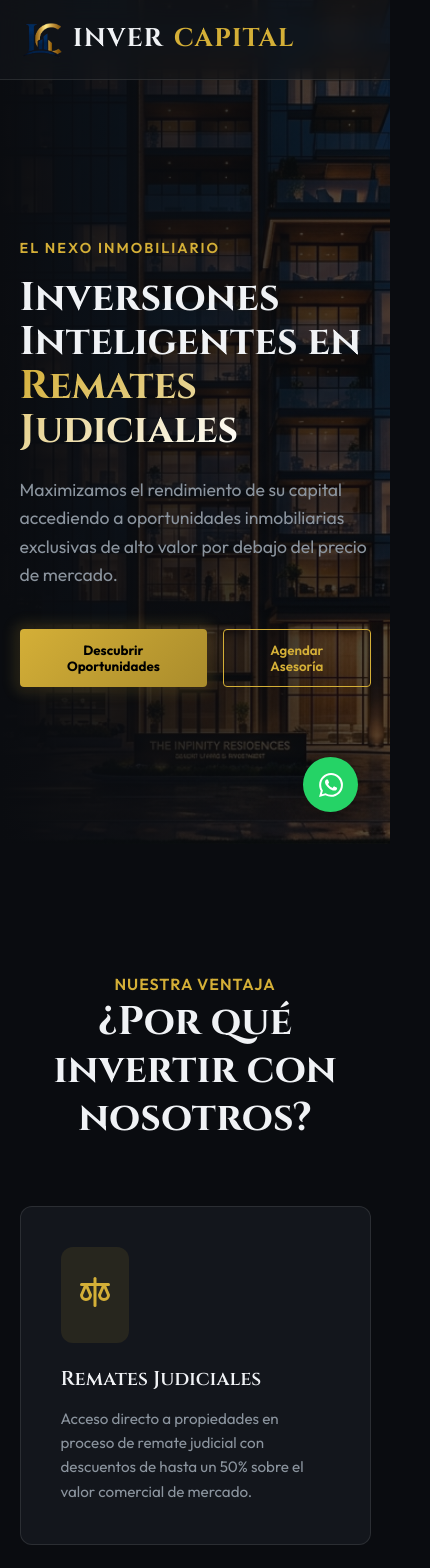
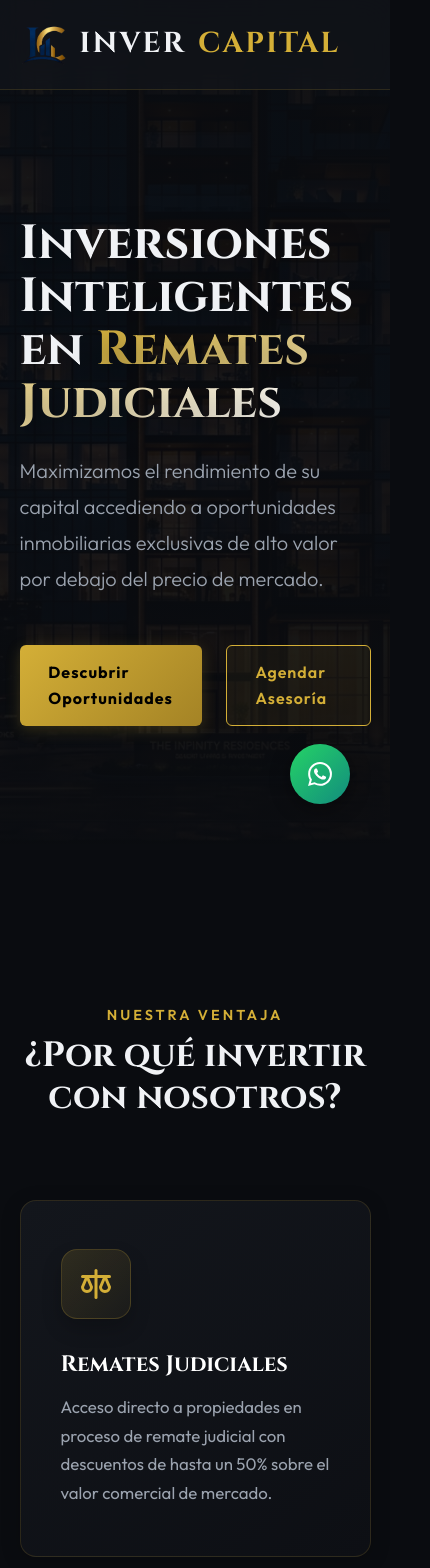
Before and after one commit to InverCapital/invercapital.pe, a React (Vite) app: page / in a window 390 px wide. Shown: the top 1568 px of the page, 430 px wide, since content can reach past the window. Built offline with nearby package versions, Linux system fonts and the light colour scheme.

Commit message:
Enhance SEO, upgrade CSS to luxury premium, and fix buttons

```diff
--- a/src/App.jsx
+++ b/src/App.jsx
@@ -23,14 +23,13 @@ function App() {
         </div>
         <div className="hero-overlay"></div>
         <div className="hero-content fade-in">
-          <span className="hero-tag">El Nexo Inmobiliario</span>
           <h1 className="hero-title">Inversiones Inteligentes en <span>Remates Judiciales</span></h1>
           <p className="hero-desc">
             Maximizamos el rendimiento de su capital accediendo a oportunidades inmobiliarias exclusivas de alto valor por debajo del precio de mercado.
           </p>
           <div className="hero-actions">
-            <button className="btn-primary">Descubrir Oportunidades</button>
-            <button className="btn-outline">Agendar Asesoría</button>
+            <a href="#casos" className="btn-primary" style={{ display: 'inline-flex', alignItems: 'center', justifyContent: 'center', textDecoration: 'none' }}>Descubrir Oportunidades</a>
+            <a href="#contacto" className="btn-outline" style={{ display: 'inline-flex', alignItems: 'center', justifyContent: 'center', textDecoration: 'none' }}>Agendar Asesoría</a>
           </div>
         </div>
       </section>
--- a/src/index.css
+++ b/src/index.css
@@ -1,13 +1,15 @@
 :root {
   --bg-dark: #0a0c10;
   --bg-panel: #13161c;
+  --bg-panel-light: #1c212a;
   --text-main: #f0f2f5;
-  --text-muted: #8b949e;
+  --text-muted: #9ba3af;
   --accent-gold: #d4af37;
   --accent-gold-hover: #f1c40f;
   --accent-cyan: #00e5ff;
-  --border-color: rgba(255, 255, 255, 0.1);
-  --glass-bg: rgba(19, 22, 28, 0.6);
+  --border-color: rgba(212, 175, 55, 0.15);
+  --border-light: rgba(255, 255, 255, 0.05);
+  --glass-bg: rgba(19, 22, 28, 0.65);
 }
 
 * {
@@ -36,7 +38,7 @@ h1, h2, h3, h4, h5, h6 {
 
 /* Animations */
 @keyframes fadeIn {
-  from { opacity: 0; transform: translateY(20px); }
+  from { opacity: 0; transform: translateY(30px); }
   to { opacity: 1; transform: translateY(0); }
 }
 
@@ -46,8 +48,14 @@ h1, h2, h3, h4, h5, h6 {
   100% { box-shadow: 0 0 0 0 rgba(212, 175, 55, 0); }
 }
 
+@keyframes floatAnim {
+  0% { transform: translateY(0); }
+  50% { transform: translateY(-10px); }
+  100% { transform: translateY(0); }
+}
+
 .fade-in {
-  animation: fadeIn 0.8s ease-out forwards;
+  animation: fadeIn 1s cubic-bezier(0.16, 1, 0.3, 1) forwards;
 }
 
 /* Navbar */
@@ -56,13 +64,14 @@ h1, h2, h3, h4, h5, h6 {
   top: 0;
   left: 0;
   right: 0;
-  height: 80px;
+  height: 90px;
   display: flex;
   justify-content: space-between;
   align-items: center;
   padding: 0 5%;
   background: var(--glass-bg);
-  backdrop-filter: blur(12px);
+  backdrop-filter: blur(16px);
+  -webkit-backdrop-filter: blur(16px);
   border-bottom: 1px solid var(--border-color);
   z-index: 1000;
   transition: all 0.3s ease;
@@ -71,23 +80,23 @@ h1, h2, h3, h4, h5, h6 {
 .logo {
   text-decoration: none;
   font-family: 'Cinzel', serif;
-  font-size: 1.6rem;
+  font-size: 1.8rem;
   font-weight: 800;
   color: var(--text-main);
-  letter-spacing: 1px;
+  letter-spacing: 2px;
   display: flex;
   align-items: center;
-  gap: 10px;
+  gap: 12px;
 }
 
 .logo-icon {
-  height: 38px;
+  height: 42px;
   width: auto;
-  transition: transform 0.3s ease;
+  transition: transform 0.4s cubic-bezier(0.16, 1, 0.3, 1);
 }
 
 .logo:hover .logo-icon {
-  transform: scale(1.05);
+  transform: scale(1.1) rotate(5deg);
 }
 
 .logo span {
@@ -96,15 +105,32 @@ h1, h2, h3, h4, h5, h6 {
 
 .nav-links {
   display: flex;
-  gap: 2rem;
+  gap: 2.5rem;
 }
 
 .nav-links a {
   color: var(--text-main);
   text-decoration: none;
-  font-weight: 500;
-  font-size: 0.95rem;
+  font-weight: 400;
+  font-size: 1rem;
+  letter-spacing: 0.5px;
   transition: color 0.3s ease;
+  position: relative;
+}
+
+.nav-links a::after {
+  content: '';
+  position: absolute;
+  width: 0;
+  height: 2px;
+  bottom: -4px;
+  left: 0;
+  background-color: var(--accent-gold);
+  transition: width 0.3s ease;
+}
+
+.nav-links a:hover::after {
+  width: 100%;
 }
 
 .nav-links a:hover {
@@ -112,38 +138,43 @@ h1, h2, h3, h4, h5, h6 {
 }
 
 .btn-primary {
-  background: linear-gradient(135deg, var(--accent-gold) 0%, #aa8c2c 100%);
+  background: linear-gradient(135deg, var(--accent-gold) 0%, #a48325 100%);
   color: #000;
-  padding: 0.75rem 1.5rem;
+  padding: 0.85rem 1.8rem;
   border: none;
-  border-radius: 4px;
+  border-radius: 6px;
   font-weight: 700;
   font-family: 'Outfit', sans-serif;
+  letter-spacing: 1px;
   cursor: pointer;
-  transition: transform 0.3s ease, box-shadow 0.3s ease;
-  animation: pulseGlow 3s infinite;
+  transition: transform 0.3s ease, box-shadow 0.3s ease, background 0.3s ease;
+  box-shadow: 0 4px 15px rgba(212, 175, 55, 0.2);
 }
 
 .btn-primary:hover {
-  transform: translateY(-2px);
-  box-shadow: 0 8px 20px rgba(212, 175, 55, 0.3);
+  transform: translateY(-3px);
+  box-shadow: 0 10px 25px rgba(212, 175, 55, 0.4);
+  background: linear-gradient(135deg, #f1c40f 0%, var(--accent-gold) 100%);
 }
 
 .btn-outline {
-  background: transparent;
+  background: rgba(212, 175, 55, 0.05);
   color: var(--accent-gold);
   border: 1px solid var(--accent-gold);
-  padding: 0.75rem 1.5rem;
-  border-radius: 4px;
+  padding: 0.85rem 1.8rem;
+  border-radius: 6px;
   font-weight: 600;
   font-family: 'Outfit', sans-serif;
+  letter-spacing: 1px;
   cursor: pointer;
+  backdrop-filter: blur(4px);
   transition: all 0.3s ease;
 }
 
 .btn-outline:hover {
-  background: rgba(212, 175, 55, 0.1);
-  box-shadow: 0 0 15px rgba(212, 175, 55, 0.2);
+  background: rgba(212, 175, 55, 0.15);
+  box-shadow: 0 0 20px rgba(212, 175, 55, 0.3);
+  transform: translateY(-2px);
 }
 
 /* Hero Section */
@@ -169,7 +200,8 @@ h1, h2, h3, h4, h5, h6 {
   width: 100%;
   height: 100%;
   object-fit: cover;
-  opacity: 0.4;
+  opacity: 0.5;
+  filter: contrast(1.1) brightness(0.9);
 }
 
 .hero-overlay {
@@ -178,32 +210,23 @@ h1, h2, h3, h4, h5, h6 {
   left: 0;
   width: 100%;
   height: 100%;
-  background: linear-gradient(to right, rgba(10, 12, 16, 1) 0%, rgba(10, 12, 16, 0.6) 50%, rgba(10, 12, 16, 0.2) 100%);
+  background: radial-gradient(circle at 30% 50%, rgba(10, 12, 16, 0.8) 0%, rgba(10, 12, 16, 0.95) 100%);
   z-index: 1;
 }
 
 .hero-content {
   position: relative;
   z-index: 2;
-  max-width: 650px;
-  padding-top: 80px;
-}
-
-.hero-tag {
-  color: var(--accent-gold);
-  font-weight: 600;
-  font-size: 0.9rem;
-  letter-spacing: 2px;
-  text-transform: uppercase;
-  margin-bottom: 1rem;
-  display: block;
+  max-width: 700px;
+  padding-top: 100px;
 }
 
 .hero-title {
-  font-size: 3.5rem;
+  font-size: 4rem;
   font-weight: 800;
   line-height: 1.1;
   margin-bottom: 1.5rem;
+  text-shadow: 0 10px 30px rgba(0,0,0,0.5);
 }
 
 .hero-title span {
@@ -213,30 +236,32 @@ h1, h2, h3, h4, h5, h6 {
 }
 
 .hero-desc {
-  font-size: 1.1rem;
+  font-size: 1.25rem;
   color: var(--text-muted);
-  margin-bottom: 2.5rem;
+  margin-bottom: 3rem;
+  font-weight: 300;
+  line-height: 1.8;
 }
 
 .hero-actions {
   display: flex;
-  gap: 1rem;
+  gap: 1.5rem;
 }
 
 /* Features Section */
 .features {
-  padding: 8rem 5%;
+  padding: 10rem 5%;
   background: var(--bg-dark);
   position: relative;
 }
 
 .section-header {
   text-align: center;
-  margin-bottom: 4rem;
+  margin-bottom: 5rem;
 }
 
 .section-title {
-  font-size: 2.5rem;
+  font-size: 3rem;
   font-weight: 700;
   margin-bottom: 1rem;
 }
@@ -244,23 +269,28 @@ h1, h2, h3, h4, h5, h6 {
 .section-subtitle {
   color: var(--accent-gold);
   font-weight: 600;
-  letter-spacing: 1px;
+  letter-spacing: 3px;
+  font-size: 0.9rem;
+  text-transform: uppercase;
+  display: block;
+  margin-bottom: 0.5rem;
 }
 
 .features-grid {
   display: grid;
-  grid-template-columns: repeat(auto-fit, minmax(300px, 1fr));
-  gap: 2rem;
+  grid-template-columns: repeat(auto-fit, minmax(320px, 1fr));
+  gap: 2.5rem;
 }
 
 .feature-card {
-  background: var(--bg-panel);
+  background: linear-gradient(145deg, var(--bg-panel) 0%, #0d0f14 100%);
   border: 1px solid var(--border-color);
-  padding: 2.5rem;
-  border-radius: 12px;
-  transition: transform 0.3s ease, border-color 0.3s ease, box-shadow 0.3s ease;
+  padding: 3rem 2.5rem;
+  border-radius: 16px;
+  transition: all 0.4s cubic-bezier(0.16, 1, 0.3, 1);
   position: relative;
   overflow: hidden;
+  box-shadow: 0 4px 20px rgba(0,0,0,0.2);
 }
 
 .feature-card::before {
@@ -269,77 +299,85 @@ h1, h2, h3, h4, h5, h6 {
   top: 0;
   left: 0;
   width: 100%;
-  height: 2px;
-  background: linear-gradient(90deg, transparent, var(--accent-gold), transparent);
-  transform: translateX(-100%);
-  transition: transform 0.5s ease;
+  height: 100%;
+  background: radial-gradient(circle at top right, rgba(212, 175, 55, 0.1), transparent 70%);
+  opacity: 0;
+  transition: opacity 0.4s ease;
 }
 
 .feature-card:hover {
-  transform: translateY(-10px);
-  border-color: rgba(212, 175, 55, 0.3);
-  box-shadow: 0 10px 30px rgba(0, 0, 0, 0.5);
+  transform: translateY(-15px);
+  border-color: rgba(212, 175, 55, 0.5);
+  box-shadow: 0 20px 40px rgba(0, 0, 0, 0.6), 0 0 20px rgba(212, 175, 55, 0.1);
 }
 
 .feature-card:hover::before {
-  transform: translateX(100%);
+  opacity: 1;
 }
 
 .feature-icon {
   font-size: 2.5rem;
-  margin-bottom: 1.5rem;
-  display: inline-block;
-  background: rgba(212, 175, 55, 0.1);
-  padding: 1rem;
-  border-radius: 12px;
+  margin-bottom: 2rem;
+  display: inline-flex;
+  align-items: center;
+  justify-content: center;
+  width: 70px;
+  height: 70px;
+  background: linear-gradient(135deg, rgba(212, 175, 55, 0.15) 0%, rgba(212, 175, 55, 0.05) 100%);
+  border: 1px solid rgba(212, 175, 55, 0.2);
+  border-radius: 16px;
   color: var(--accent-gold);
+  box-shadow: 0 10px 20px rgba(0,0,0,0.2);
 }
 
 .feature-title {
-  font-size: 1.25rem;
-  font-weight: 600;
+  font-size: 1.4rem;
+  font-weight: 700;
   margin-bottom: 1rem;
+  color: #fff;
 }
 
 .feature-desc {
   color: var(--text-muted);
-  font-size: 0.95rem;
+  font-size: 1.05rem;
+  line-height: 1.7;
 }
 
 /* About / Concept Section */
 .concept-section {
-  padding: 8rem 5%;
+  padding: 10rem 5%;
   display: flex;
   align-items: center;
-  gap: 4rem;
-  background: linear-gradient(180deg, var(--bg-dark) 0%, var(--bg-panel) 100%);
+  gap: 6rem;
+  background: radial-gradient(ellipse at bottom, var(--bg-panel) 0%, var(--bg-dark) 100%);
 }
 
 .concept-image {
   flex: 1;
   position: relative;
-  border-radius: 16px;
+  border-radius: 20px;
   overflow: hidden;
-  box-shadow: 0 20px 40px rgba(0, 0, 0, 0.4);
+  box-shadow: 0 30px 60px rgba(0, 0, 0, 0.6);
 }
 
 .concept-image img {
   width: 100%;
   display: block;
-  transition: transform 0.7s ease;
+  transition: transform 1s ease;
 }
 
 .concept-image:hover img {
-  transform: scale(1.05);
+  transform: scale(1.03);
 }
 
 .concept-image::after {
   content: '';
   position: absolute;
   inset: 0;
-  border: 1px solid rgba(212, 175, 55, 0.3);
-  border-radius: 16px;
+  border: 2px solid rgba(212, 175, 55, 0.2);
+  border-radius: 20px;
   pointer-events: none;
+  box-shadow: inset 0 0 30px rgba(0,0,0,0.5);
 }
 
 .concept-content {
@@ -347,142 +385,74 @@ h1, h2, h3, h4, h5, h6 {
 }
 
 .concept-content h2 {
-  font-size: 2.5rem;
-  margin-bottom: 1.5rem;
+  font-size: 3rem;
+  margin-bottom: 2rem;
   font-weight: 700;
+  line-height: 1.1;
 }
 
 .concept-content p {
   color: var(--text-muted);
   margin-bottom: 1.5rem;
-  font-size: 1.1rem;
+  font-size: 1.15rem;
 }
 
 .stats {
   display: flex;
-  gap: 3rem;
-  margin-top: 2rem;
-  padding-top: 2rem;
+  gap: 4rem;
+  margin-top: 3rem;
+  padding-top: 3rem;
   border-top: 1px solid var(--border-color);
 }
 
 .stat-item h3 {
-  font-size: 2rem;
+  font-size: 2.5rem;
   color: var(--accent-gold);
-  margin-bottom: 0.25rem;
+  margin-bottom: 0.5rem;
+  text-shadow: 0 0 20px rgba(212, 175, 55, 0.3);
 }
 
 .stat-item p {
-  font-size: 0.85rem;
+  font-size: 0.9rem;
   text-transform: uppercase;
-  letter-spacing: 1px;
+  letter-spacing: 2px;
+  font-weight: 600;
   margin: 0;
-  color: var(--text-muted);
-}
-
-/* Footer */
-.site-footer {
-  background: var(--bg-dark);
-  padding: 4rem 5% 2rem;
-  border-top: 1px solid var(--border-color);
-}
-
-.footer-content {
-  display: grid;
-  grid-template-columns: 2fr 1fr 1fr;
-  gap: 4rem;
-  margin-bottom: 3rem;
-}
-
-.footer-col p {
-  color: var(--text-muted);
-  margin-top: 1rem;
-}
-
-.footer-col h4 {
-  margin-bottom: 1.5rem;
-  font-size: 1.1rem;
-}
-
-.footer-col ul {
-  list-style: none;
-}
-
-.footer-col ul li {
-  margin-bottom: 0.75rem;
-}
-
-.footer-col ul a {
-  color: var(--text-muted);
-  text-decoration: none;
-  transition: color 0.3s;
-}
-
-.footer-col ul a:hover {
-  color: var(--accent-gold);
-}
-
-.footer-bottom {
-  text-align: center;
-  padding-top: 2rem;
-  border-top: 1px solid var(--border-color);
-  color: var(--text-muted);
-  font-size: 0.9rem;
-}
-
-/* Responsive */
-@media (max-width: 900px) {
-  .concept-section {
-    flex-direction: column;
-  }
-  .footer-content {
-    grid-template-columns: 1fr;
-  }
-  .nav-links {
-    display: none;
-  }
-}
-
-@media (max-width: 600px) {
-  .hero-title {
-    font-size: 2.5rem;
-  }
-  .stats {
-    flex-direction: column;
-    gap: 1.5rem;
-  }
+  color: var(--text-main);
 }
 
 /* Properties Section */
 .properties-section {
-  padding: 8rem 5%;
+  padding: 10rem 5%;
   background: var(--bg-dark);
 }
 
 .properties-grid {
   display: grid;
-  grid-template-columns: repeat(auto-fit, minmax(350px, 1fr));
+  grid-template-columns: repeat(auto-fit, minmax(400px, 1fr));
   gap: 3rem;
-  max-width: 1000px;
+  max-width: 1200px;
   margin: 0 auto;
 }
 
 .property-card {
   background: var(--bg-panel);
   border: 1px solid var(--border-color);
-  border-radius: 12px;
+  border-radius: 16px;
   overflow: hidden;
-  transition: transform 0.3s ease;
+  transition: all 0.4s ease;
+  box-shadow: 0 10px 30px rgba(0,0,0,0.3);
 }
 
 .property-card:hover {
-  transform: translateY(-5px);
-  border-color: rgba(212, 175, 55, 0.4);
+  transform: translateY(-10px);
+  border-color: var(--accent-gold);
+  box-shadow: 0 20px 40px rgba(0,0,0,0.5), 0 0 30px rgba(212, 175, 55, 0.15);
 }
 
 .property-image {
   position: relative;
-  height: 250px;
+  height: 300px;
 }
 
 .property-image img {
@@ -493,44 +463,50 @@ h1, h2, h3, h4, h5, h6 {
 
 .property-badge {
   position: absolute;
-  top: 1rem;
-  right: 1rem;
-  background: var(--accent-gold);
+  top: 1.5rem;
+  right: 1.5rem;
+  background: linear-gradient(135deg, var(--accent-gold) 0%, #a48325 100%);
   color: #000;
-  padding: 0.4rem 1rem;
-  border-radius: 4px;
-  font-weight: 700;
+  padding: 0.5rem 1.2rem;
+  border-radius: 6px;
+  font-weight: 800;
   font-size: 0.85rem;
+  letter-spacing: 1px;
+  text-transform: uppercase;
+  box-shadow: 0 4px 15px rgba(0,0,0,0.3);
 }
 
 .property-content {
-  padding: 2rem;
+  padding: 2.5rem;
 }
 
 .property-content h3 {
-  font-size: 1.4rem;
-  margin-bottom: 0.25rem;
+  font-size: 1.6rem;
+  margin-bottom: 0.5rem;
 }
 
 .property-location {
   color: var(--text-muted);
-  font-size: 0.95rem;
-  margin-bottom: 1.5rem;
+  font-size: 1rem;
+  margin-bottom: 2rem;
+  display: flex;
+  align-items: center;
+  gap: 8px;
 }
 
 .property-financials {
   display: flex;
   flex-direction: column;
-  gap: 0.8rem;
-  margin-bottom: 1.5rem;
-  padding-bottom: 1.5rem;
+  gap: 1rem;
+  margin-bottom: 2rem;
+  padding-bottom: 2rem;
   border-bottom: 1px solid var(--border-color);
 }
 
 .fin-item {
   display: flex;
   justify-content: space-between;
-  font-size: 0.95rem;
+  font-size: 1rem;
 }
 
 .fin-item span:first-child {
@@ -539,13 +515,20 @@ h1, h2, h3, h4, h5, h6 {
 
 .fin-item .strike {
   text-decoration: line-through;
-  opacity: 0.7;
+  opacity: 0.6;
+}
+
+.fin-item.highlight {
+  background: rgba(212, 175, 55, 0.05);
+  padding: 0.8rem 1rem;
+  border-radius: 8px;
+  border: 1px solid rgba(212, 175, 55, 0.1);
 }
 
 .fin-item.highlight span {
   font-weight: 700;
   color: var(--text-main);
-  font-size: 1.1rem;
+  font-size: 1.15rem;
 }
 
 .fin-item.highlight span:last-child {
@@ -556,162 +539,264 @@ h1, h2, h3, h4, h5, h6 {
   font-weight: 600;
   display: flex;
   justify-content: space-between;
+  align-items: center;
+  font-size: 1.1rem;
 }
 
 .property-roi span {
-  color: var(--accent-cyan);
+  background: var(--accent-gold);
+  color: #000;
+  padding: 0.3rem 0.8rem;
+  border-radius: 6px;
   font-size: 1.2rem;
+  font-weight: 800;
 }
 
 /* Testimonials Section */
 .testimonials-section {
-  padding: 8rem 5%;
+  padding: 10rem 5%;
   background: linear-gradient(180deg, var(--bg-dark) 0%, var(--bg-panel) 100%);
+  position: relative;
 }
 
 .testimonials-grid {
   display: grid;
-  grid-template-columns: repeat(auto-fit, minmax(300px, 1fr));
-  gap: 2rem;
-  max-width: 1000px;
+  grid-template-columns: repeat(auto-fit, minmax(350px, 1fr));
+  gap: 3rem;
+  max-width: 1200px;
   margin: 0 auto;
 }
 
 .testimonial-card {
-  background: rgba(10, 12, 16, 0.6);
-  border: 1px solid var(--border-color);
-  padding: 2.5rem;
-  border-radius: 12px;
+  background: rgba(19, 22, 28, 0.7);
+  backdrop-filter: blur(10px);
+  border: 1px solid var(--border-light);
+  padding: 3rem;
+  border-radius: 16px;
   position: relative;
+  transition: transform 0.3s ease;
+}
+
+.testimonial-card:hover {
+  transform: translateY(-5px);
+  border-color: rgba(212, 175, 55, 0.3);
 }
 
 .quote-icon {
-  font-size: 4rem;
+  font-size: 6rem;
   color: var(--accent-gold);
-  opacity: 0.3;
+  opacity: 0.15;
   line-height: 1;
   font-family: serif;
   position: absolute;
   top: 1rem;
-  left: 1.5rem;
+  left: 2rem;
 }
 
 .testimonial-text {
-  font-size: 1.05rem;
-  line-height: 1.7;
+  font-size: 1.15rem;
+  line-height: 1.8;
   color: var(--text-main);
-  margin-bottom: 2rem;
+  margin-bottom: 2.5rem;
   position: relative;
   z-index: 2;
-  margin-top: 1.5rem;
+  margin-top: 2rem;
+  font-style: italic;
 }
 
 .testimonial-author {
   display: flex;
   align-items: center;
-  gap: 1rem;
+  gap: 1.2rem;
+  border-top: 1px solid var(--border-color);
+  padding-top: 1.5rem;
 }
 
 .author-info h4 {
-  font-size: 1.1rem;
+  font-size: 1.2rem;
   margin-bottom: 0.2rem;
+  color: var(--accent-gold);
 }
 
 .author-info p {
   color: var(--text-muted);
-  font-size: 0.9rem;
+  font-size: 0.95rem;
   margin: 0;
+  font-weight: 500;
 }
 
 /* Contact Section */
 .contact-section {
-  padding: 8rem 5%;
+  padding: 10rem 5%;
   background: var(--bg-dark);
+  position: relative;
 }
 
 .contact-container {
-  max-width: 600px;
+  max-width: 650px;
   margin: 0 auto;
-  background: var(--bg-panel);
-  padding: 3rem;
-  border-radius: 12px;
+  background: linear-gradient(145deg, var(--bg-panel) 0%, #0a0c10 100%);
+  padding: 4rem;
+  border-radius: 20px;
   border: 1px solid var(--border-color);
-  box-shadow: 0 10px 30px rgba(0,0,0,0.3);
+  box-shadow: 0 20px 50px rgba(0,0,0,0.5), inset 0 0 20px rgba(212, 175, 55, 0.05);
 }
 
 .contact-form {
   display: flex;
   flex-direction: column;
-  gap: 1.5rem;
+  gap: 2rem;
 }
 
 .form-group {
   display: flex;
   flex-direction: column;
-  gap: 0.5rem;
+  gap: 0.8rem;
 }
 
 .form-group label {
   font-weight: 600;
   color: var(--text-main);
-  font-size: 0.95rem;
+  font-size: 1rem;
+  letter-spacing: 0.5px;
 }
 
 .form-group input,
 .form-group textarea {
-  padding: 0.8rem 1rem;
-  background: rgba(10, 12, 16, 0.5);
-  border: 1px solid var(--border-color);
-  border-radius: 4px;
+  padding: 1rem 1.2rem;
+  background: rgba(10, 12, 16, 0.8);
+  border: 1px solid rgba(255, 255, 255, 0.1);
+  border-radius: 8px;
   color: var(--text-main);
   font-family: 'Outfit', sans-serif;
-  transition: border-color 0.3s;
+  font-size: 1rem;
+  transition: all 0.3s;
 }
 
 .form-group input:focus,
 .form-group textarea:focus {
   outline: none;
   border-color: var(--accent-gold);
+  box-shadow: 0 0 15px rgba(212, 175, 55, 0.15);
+  background: rgba(10, 12, 16, 1);
 }
 
 .form-submit {
-  margin-top: 1rem;
+  margin-top: 1.5rem;
+  padding: 1.2rem;
+  font-size: 1.1rem;
 }
 
 /* Floating Buttons */
 .floating-buttons {
   position: fixed;
-  bottom: 2rem;
-  right: 2rem;
+  bottom: 2.5rem;
+  right: 2.5rem;
   display: flex;
   flex-direction: column;
-  gap: 1rem;
+  gap: 1.2rem;
   z-index: 1000;
 }
 
 .float-btn {
-  width: 55px;
-  height: 55px;
+  width: 60px;
+  height: 60px;
   border-radius: 50%;
   display: flex;
   align-items: center;
   justify-content: center;
   color: #fff;
   text-decoration: none;
-  box-shadow: 0 4px 15px rgba(0,0,0,0.3);
+  box-shadow: 0 5px 20px rgba(0,0,0,0.4);
   transition: transform 0.3s ease, box-shadow 0.3s ease;
 }
 
 .float-btn:hover {
-  transform: scale(1.1);
-  box-shadow: 0 6px 20px rgba(0,0,0,0.5);
+  transform: scale(1.15);
+  box-shadow: 0 8px 25px rgba(0,0,0,0.6);
 }
 
 .float-btn.whatsapp {
-  background-color: #25D366;
+  background: linear-gradient(135deg, #25D366 0%, #128C7E 100%);
 }
 
-.float-btn.phone {
-  background-color: var(--accent-gold);
-  color: #000;
+/* Footer */
+.site-footer {
+  background: #050608;
+  padding: 5rem 5% 2rem;
+  border-top: 1px solid var(--border-color);
 }
+
+.footer-content {
+  display: grid;
+  grid-template-columns: 2fr 1fr 1fr;
+  gap: 5rem;
+  margin-bottom: 4rem;
+}
+
+.footer-col p {
+  color: var(--text-muted);
+  margin-top: 1.5rem;
+  font-size: 1.05rem;
+}
+
+.footer-col h4 {
+  margin-bottom: 2rem;
+  font-size: 1.2rem;
+  color: #fff;
+  letter-spacing: 1px;
+}
+
+.footer-col ul {
+  list-style: none;
+}
+
+.footer-col ul li {
+  margin-bottom: 1rem;
+}
+
+.footer-col ul a {
+  color: var(--text-muted);
+  text-decoration: none;
+  transition: color 0.3s;
+  font-size: 1rem;
+}
+
+.footer-col ul a:hover {
+  color: var(--accent-gold);
+}
+
+.footer-bottom {
+  text-align: center;
+  padding-top: 2.5rem;
+  border-top: 1px solid rgba(255,255,255,0.05);
+  color: var(--text-muted);
+  font-size: 0.95rem;
+}
+
+/* Responsive */
+@media (max-width: 900px) {
+  .concept-section {
+    flex-direction: column;
+    gap: 4rem;
+  }
+  .footer-content {
+    grid-template-columns: 1fr;
+    gap: 3rem;
+  }
+  .nav-links {
+    display: none;
+  }
+  .hero-title {
+    font-size: 3rem;
+  }
+  .section-title {
+    font-size: 2.2rem;
+  }
+  .properties-grid, .features-grid {
+    grid-template-columns: 1fr;
+  }
+  .contact-container {
+    padding: 2.5rem 1.5rem;
+  }
+}
```
Also changed, not shown: index.html (+45 -2 lines).
